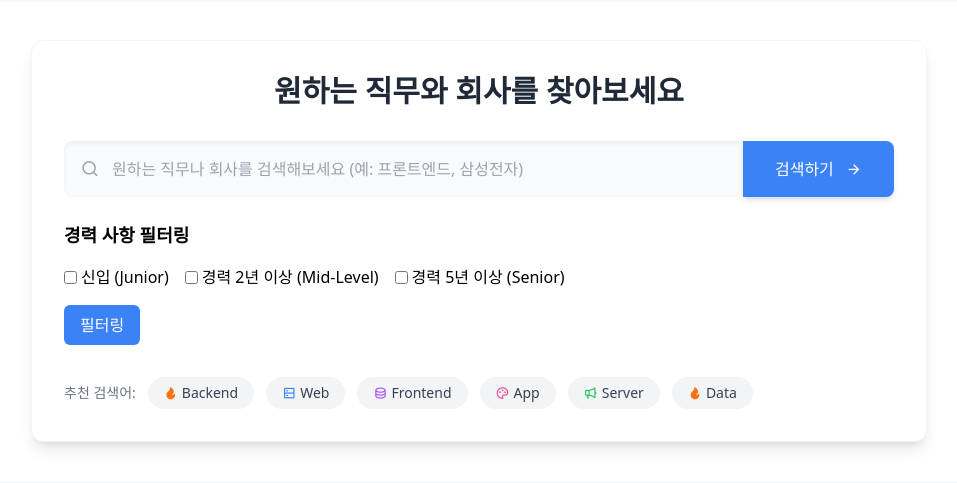
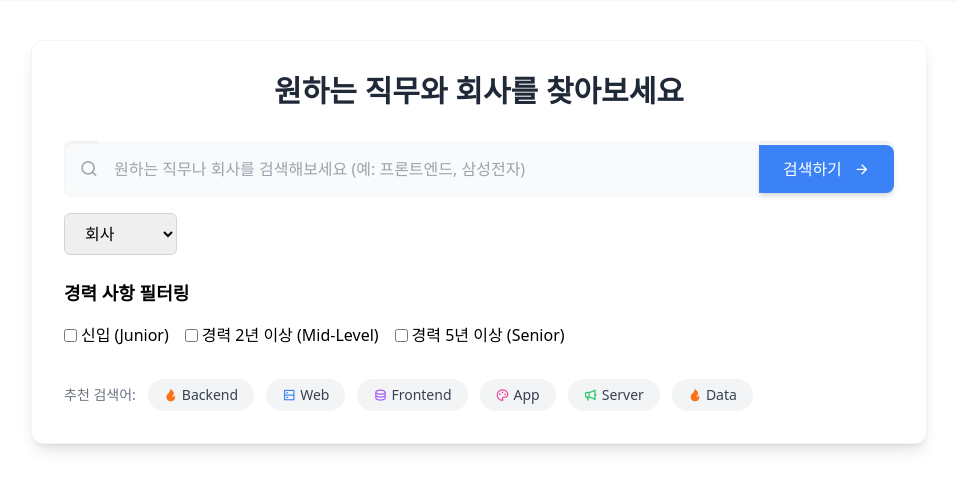
Before and after one commit to ssb3204/DE6-First, a Django app: page / in a window 1280 px wide. Shown: the part 60-543 px from the top of the page, without its empty margins (161-1118 px from the left). Run offline with Django 4.2, Linux system fonts and the light colour scheme; some libraries are stand-ins or nearby versions.

Commit message:
경력 +검색어 결과 추력력

```diff
--- a/jobsearch_project/jobs/templates/jobs/index.html
+++ b/jobsearch_project/jobs/templates/jobs/index.html
@@ -12,31 +12,46 @@
         <div class="relative group">
             <div class="absolute inset-y-0 left-0 pl-4 flex items-center pointer-events-none">
                 <div class="w-5 h-5 flex items-center justify-center text-gray-400 group-focus-within:text-primary transition-colors">
+
+                </div>
+            </div>
+            <form action="{% url 'jobs:search_page' %}" method="GET">
+                <!-- 검색어 + 버튼: 가로 정렬 -->
+                <div class="flex items-center bg-gray-50 rounded-lg shadow-inner focus-within:ring-2 focus-within:ring-primary/50">
+                    <!-- 돋보기 아이콘 -->
+                    <div class="pl-4 text-gray-400">
                         <i class="ri-search-line text-lg"></i>
                     </div>
-            </div>
-            <form action='{% url "jobs:search_page" %}' method='GET'>
+                    <!-- 검색어 입력 -->
                     <input
                         type="text"
                         name="q"
                         value="{{ query }}"
-                    class="search-input w-full pl-12 pr-32 py-4 border-none bg-gray-50 rounded-lg text-base text-gray-700 focus:ring-2 focus:ring-primary/50 focus:bg-white transition-all duration-300 placeholder-gray-400 shadow-inner"
+                        class="w-full pl-4 pr-4 py-4 bg-gray-50 border-none text-base text-gray-700 focus:outline-none focus:bg-white placeholder-gray-400"
                         placeholder="원하는 직무나 회사를 검색해보세요 (예: 프론트엔드, 삼성전자)"
                     />
+                    <!-- 검색 버튼 -->
                     <button
-                    type='submit'
-                    class="absolute inset-y-0 right-0 px-8 bg-blue-500 text-white font-medium rounded-r-lg whitespace-nowrap hover:opacity-90 transition-all duration-300 transform group-hover:scale-[1.02] shadow-md"
+                        type="submit"
+                        class="px-6 py-3 bg-blue-500 text-white font-medium rounded-r-lg whitespace-nowrap hover:opacity-90 transition-all duration-300 shadow-md"
                     >
                         검색하기
                         <i class="ri-arrow-right-line ml-2"></i>
                     </button>
-            </form>
                 </div>
 
-        <!-- 경력 사항 체크박스 -->
+                <!-- 필터 선택 -->
+                <div class="mt-4 flex items-center gap-4">
+                    <select name="filter" class="px-4 py-2 border border-gray-300 rounded-md">
+                        <option value="company" {% if filter_by == "company" %}selected{% endif %}>회사</option>
+                        <option value="title" {% if filter_by == "title" %}selected{% endif %}>직무</option>
+                        <option value="description" {% if filter_by == "description" %}selected{% endif %}>상세정보</option>
+                    </select>
+                </div>
+
+                <!-- 경력 사항 필터링 -->
                 <div class="mt-6">
                     <h3 class="text-lg font-semibold mb-4">경력 사항 필터링</h3>
-            <form action="{% url 'jobs:search_page' %}" method="get" class="space-y-4">
                     <div class="flex items-center space-x-4">
                         <div class="flex items-center space-x-1">
                             <input type="checkbox" name="experience" value="junior" {% if 'junior' in selected_experience %}checked{% endif %}>
@@ -51,9 +66,13 @@
                             <label for="senior">경력 5년 이상 (Senior)</label>
                         </div>
                     </div>
-                <button type="submit" class="px-4 py-2 bg-blue-500 text-white rounded-md">필터링</button>
+                </div>
             </form>
+
         </div>
+
+
+
 
 
         <!-- 추천 검색어 -->
--- a/jobsearch_project/jobs/views.py
+++ b/jobsearch_project/jobs/views.py
@@ -13,37 +13,41 @@ from django.core.paginator import Paginator
 def index(request):
     return render(request, 'jobs/index.html')
 
+from django.db.models import Q
+from django.core.paginator import Paginator
+
+from django.db.models import Q
+from django.core.paginator import Paginator
+
+from django.db.models import Q
+from django.core.paginator import Paginator
+
 def search_page(request):
     query = request.GET.get('q', '')  # 검색어 받기
-    filter_by = request.GET.get('filter', 'company')  # 필터링 기준 (기본: 회사)
+    filter_by = request.GET.get('filter', 'company')  # 검색할 필드(기본값: company)
     selected_experience = request.GET.getlist('experience')  # 경력 사항 체크박스 필터 받기
 
     job_postings = JobPosting.objects.all()
 
-    # 검색어로 필터링
+    # 검색어로 필터링 (filter_by에 따라 필터링)
     if query:
-        if query in ['Java', 'Python', 'C++', 'C#', 'Ruby']:
-            korean = translate_to_korean(query)
+        if filter_by == 'company':
+            job_postings = job_postings.filter(company__icontains=query)
+        elif filter_by == 'title':
+            job_postings = job_postings.filter(title__icontains=query)
+        elif filter_by == 'description':
+            job_postings = job_postings.filter(description__icontains=query)
+        else:
+            # 기본 필터링
             job_postings = job_postings.filter(
-                Q(description__icontains=query) |
-                Q(description__icontains=korean)
+                Q(company__icontains=query) |
+                Q(title__icontains=query) |
+                Q(description__icontains=query)
             )
-        else:
-            # 일반 검색
-            filter_kwargs = {f"{filter_by}__icontains": query}
-            job_postings = job_postings.filter(**filter_kwargs)
 
-    # 경력 사항 필터링
+    # 경력 사항 필터링 (experience_level 필드에서 필터링)
     if selected_experience:
-        experience_keywords = {
-            'junior': '경력 1 |신입',  # '신입' 또는 '경력 1년 이하'를 찾음
-            'mid': '경력 2 |경력 3',  # '경력 2년 이상', '경력 3년 이상'을 찾음
-            'senior': '경력 5|경력 6|경력 7|경력 8|경력 9',  # '경력 5년 이상'부터 '경력 9년 이상'까지 찾음
-        }
-
-        # 선택한 경력 사항에 맞는 필터링 적용
-        experience_regex = '|'.join([experience_keywords[exp] for exp in selected_experience])
-        job_postings = job_postings.filter(description__regex=experience_regex)
+        job_postings = job_postings.filter(experience_level__in=selected_experience)
 
     # 페이지네이션
     paginator = Paginator(job_postings, 20)
@@ -56,6 +60,9 @@ def search_page(request):
         'filter_by': filter_by,
         'selected_experience': selected_experience,
     })
+
+
+
 
 def translate_to_korean(keyword):
     translation_dict = {
```
Also changed, not shown: jobsearch_project/jobs/templates/jobs/search.html (+20 -4 lines). Lines whose indentation alone changed are shown as unchanged.
